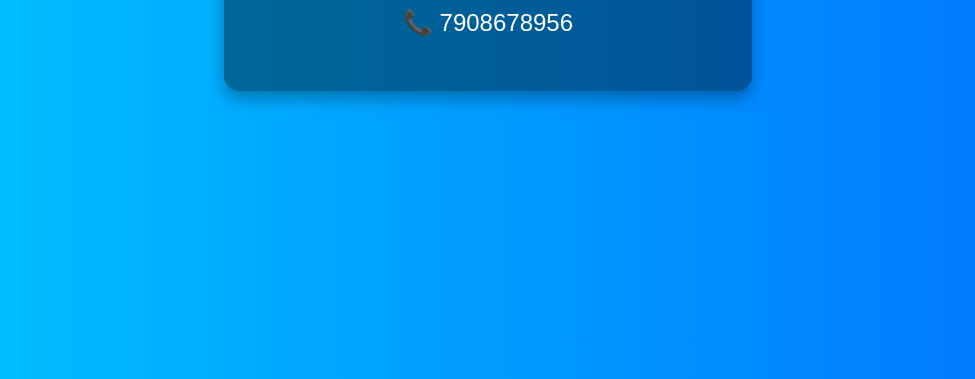
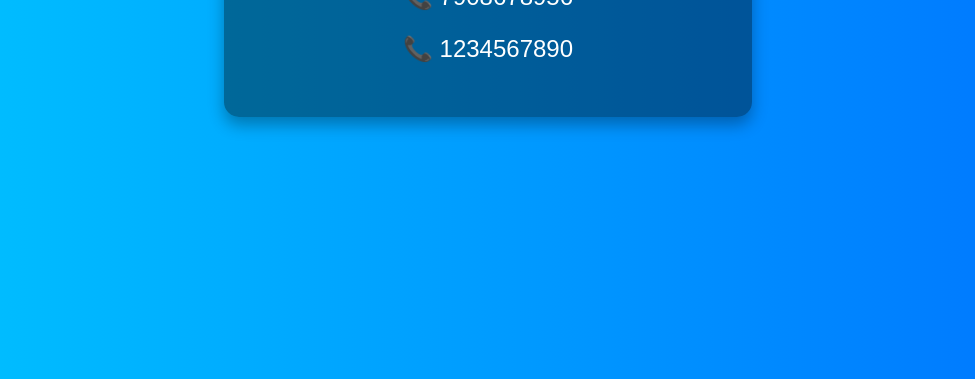
Before and after one commit to abhishek14292/myrepo, a plain HTML site: page index.html in a window 1280 px wide. Shown: the part 421-800 px from the top of the page, without its empty margins (152-1127 px from the left). Drawn offline with Linux system fonts and the light colour scheme.

Commit message:
this is my third sample code

```diff
--- a/index.html
+++ b/index.html
@@ -9,6 +9,7 @@
   <div style="text-align: center; background: rgba(0, 0, 0, 0.4); padding: 30px 50px; border-radius: 15px; box-shadow: 0 8px 16px rgba(0,0,0,0.3);">
     <h1 style="font-size: 3em; margin-bottom: 10px;">ABHISHEK GUPTA</h1>
     <p style="font-size: 1.5em;">📞 7908678956</p>
+    <p style="font-size: 1.5em;">📞 1234567890</p>
   </div>
 </body>
 </html>
```
